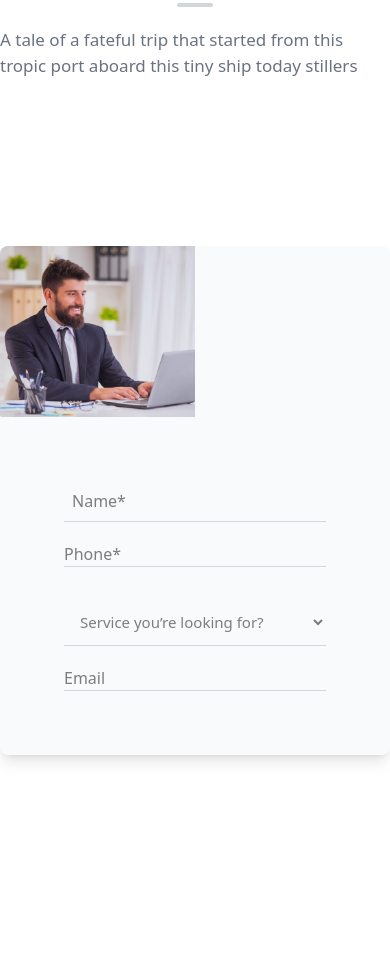
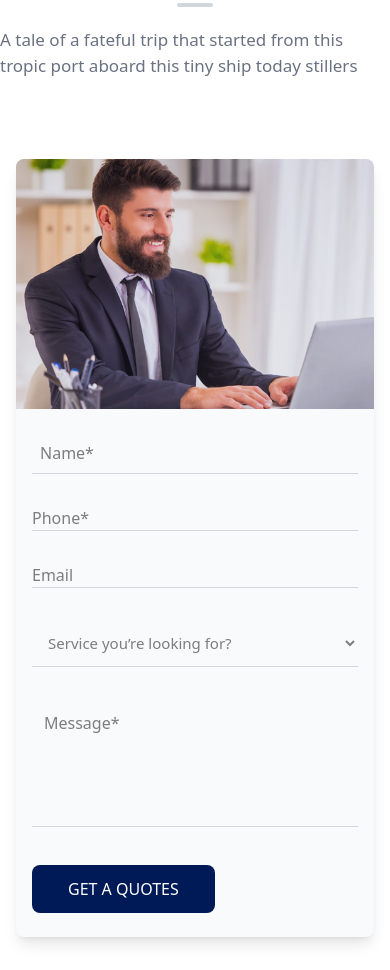
Before and after one commit to Abdalla-00/Charles-Best-version, a website: page index.html in a window 390 px wide. Shown: the part 8436-9406 px from the top of the page. Before the commit the page ends 9358 px from the top, so only its background shows below. Drawn offline with Linux system fonts and the light colour scheme.

Commit message:
make responsive, end the section

```diff
--- a/index.html
+++ b/index.html
@@ -545,31 +545,70 @@
         </p>
       </div>
 
-      <div class="min-h-screen flex items-center justify-center ">
-        <div class="flex flex-col md:flex-row  shadow-lg max-w-6xl w-full rounded-lg bg-gray-50  overflow-hidden">
-          <div class="w-1/2  md:block">
-            <img class="w-full h-full"src="./image/contact-image/asset 31.jpeg"alt=""/>
+      <div class="min-h-screen flex items-center justify-center px-4 mt-12">
+        <div
+          class="flex flex-col md:flex-row shadow-lg max-w-6xl w-full rounded-lg bg-gray-50 overflow-hidden"
+        >
+          <div class="md:w-1/2 w-full">
+            <img
+              class="w-full md:h-full h-[250px] object-cover "
+              src="./image/contact-image/asset 31.jpeg"
+              alt=""
+            />
           </div>
 
-          <div class="md:w-1/2 p-16 w-full">
-              <form class="space-y-8 ">
-            <div class="flex flex-col md:flex-row md:space-x-5 space-y-5 md:space-y-0  ">
-                <input class="outline-0 border-b-[1px] border-gray-300 hover:border-black transition p-2 md:w-[300px] w-full  " type="Name" name=""  placeholder="Name*" id="">
-                <input class="outline-0 border-b-[1px] border-gray-300 hover:border-black transition md:w-[300px] w-full  " type="Name" name=""  placeholder="Phone*" id="">
-            </div>
-            <div class="flex flex-col md:flex-row md:space-x-5 space-y-5 md:space-y-0 mt-4 md:mt-8">
-                <select class="outline-none border-b border-gray-300 hover:border-black transition p-3 md:w-[300px] w-full text-[#7C7D7D] text-[15px]" name="" id="">
-                  <option class=" " value="">Service you’re looking for?</option>
+          <div class="md:w-1/2  py-6 px-4 w-full">
+            <form class="space-y-8">
+              <div
+                class="flex flex-col md:flex-row md:space-x-5 space-y-8 md:space-y-0"
+              >
+                <input
+                  class="outline-0 border-b-[1px] border-gray-300 hover:border-black transition p-2 w-full"
+                  type="Name"
+                  name=""
+                  placeholder="Name*"
+                  id=""
+                />
+                <input
+                  class="outline-0 border-b-[1px] border-gray-300 hover:border-black transition w-full"
+                  type="Name"
+                  name=""
+                  placeholder="Phone*"
+                  id=""
+                />
+              </div>
+              <div
+                class="flex flex-col md:flex-row md:space-x-5 space-y-8 md:space-y-0 mt-8"
+              >
+              <input
+                  class="outline-0 border-b-[1px] border-gray-300 hover:border-black transition w-full"
+                  placeholder="Email"
+                  type="text"
+                />
+                <select
+                  class="outline-none border-b border-gray-300 hover:border-black transition p-3 w-full text-[#7C7D7D] text-[15px]"
+                  name=""
+                  id=""
+                >
+                  <option class=" " value="">
+                    Service you’re looking for?
+                  </option>
                   <option value="Business">Business Services</option>
                   <option value="Consumer">Consumer Product</option>
                   <option value="Software">Software Research</option>
                 </select>
 
-                <input class="outline-0 border-b-[1px] border-gray-300 hover:border-black transition md:w-[300px] w-full" placeholder="Email" type="text">
-
-            </div>
-
-          </form>
+              </div>
+              <div>
+                <textarea
+                  class="outline-none border-b border-gray-300 hover:border-black transition p-3 w-full h-32 resize-none"
+                  name="message"
+                  placeholder="Message*"
+                  required
+                ></textarea>
+              </div>
+              <button class="bg-[#001A57] hover:bg-[#000F32] px-9 py-3 rounded-lg text-white cursor-pointer">GET A QUOTES</button>
+            </form>
           </div>
         </div>
       </div>
```
Also changed, not shown: CSS/output.css.
